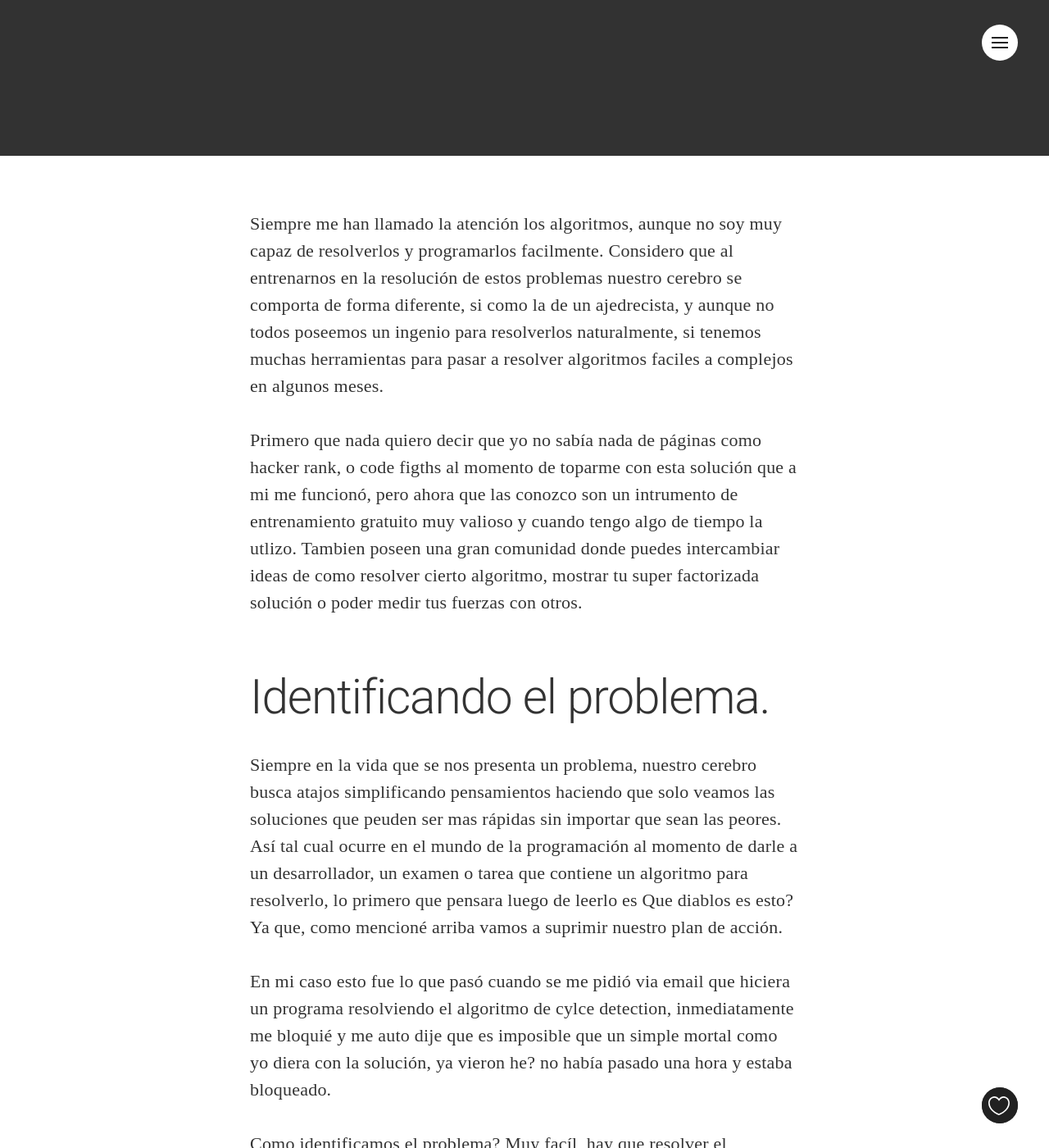
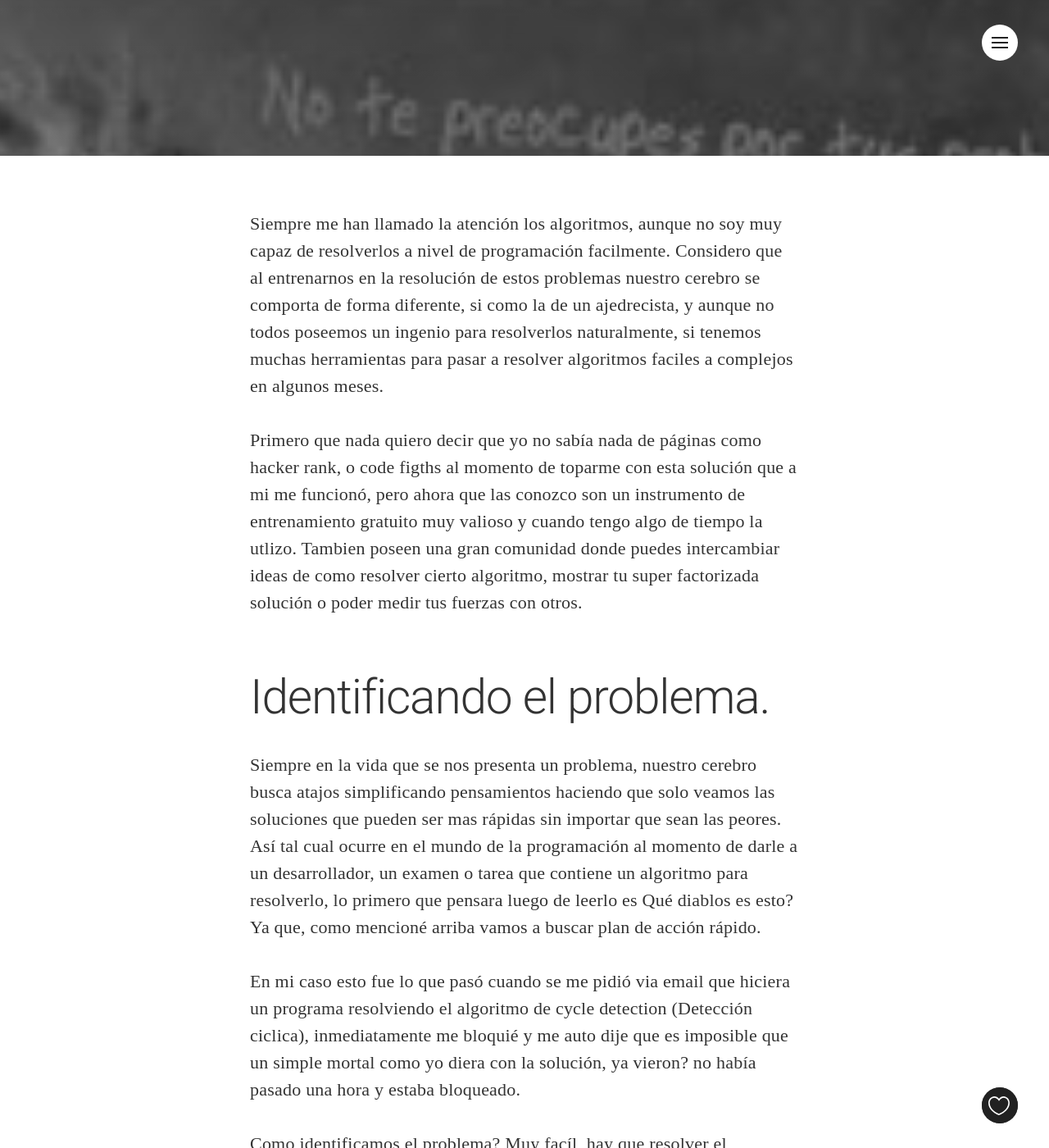
Before and after one commit to AhmadM-DL/freakdroid.github.io, a Jekyll site: the page built from draft/2017-11-12-como-resolver-algoritmos-ami-modo.md, in a window 1280 px wide and 1400 px high, scrolled down 437 px. Shown: the whole window at 82% size. Built offline with Jekyll 4.4.1, drawn with Linux system fonts in a browser that asks for light colours; nearby versions of some CDN libraries; some web fonts are replaced; comment, search, counter and statistics services are not loaded; some of the changed text lies outside the part shown.

Commit message:
Updated post

```diff
--- a/draft/2017-11-12-como-resolver-algoritmos-ami-modo.md
+++ b/draft/2017-11-12-como-resolver-algoritmos-ami-modo.md
@@ -7,23 +7,23 @@
 categories: vida carrera-profesional estudios
 tags:  life
 image:
-  feature:
+  feature: albert.jpeg
   topPosition: -50px
 bgContrast: dark
 bgGradientOpacity: darker
 syntaxHighlighter: no
 ---
 
-Siempre me han llamado la atención los algoritmos, aunque no soy muy capaz de resolverlos y programarlos facilmente. Considero que al entrenarnos en la resolución de estos problemas nuestro cerebro se comporta de forma diferente, si como la de un ajedrecista, y aunque no todos poseemos un ingenio para resolverlos naturalmente, si tenemos muchas herramientas para pasar a resolver algoritmos faciles a complejos en algunos meses.
+Siempre me han llamado la atención los algoritmos, aunque no soy muy capaz de resolverlos a nivel de programación facilmente. Considero que al entrenarnos en la resolución de estos problemas nuestro cerebro se comporta de forma diferente, si como la de un ajedrecista, y aunque no todos poseemos un ingenio para resolverlos naturalmente, si tenemos muchas herramientas para pasar a resolver algoritmos faciles a complejos en algunos meses.
 
-Primero que nada quiero decir que yo no sabía nada de páginas como hacker rank, o code figths al momento de toparme con esta solución que a mi me funcionó, pero ahora que las conozco son un intrumento de entrenamiento gratuito muy valioso y cuando tengo algo de tiempo la utlizo. Tambien poseen una gran comunidad donde puedes intercambiar ideas de como resolver cierto algoritmo, mostrar tu super factorizada solución o poder medir tus fuerzas con otros.
+Primero que nada quiero decir que yo no sabía nada de páginas como hacker rank, o code figths al momento de toparme con esta solución que a mi me funcionó, pero ahora que las conozco son un instrumento de entrenamiento gratuito muy valioso y cuando tengo algo de tiempo la utlizo. Tambien poseen una gran comunidad donde puedes intercambiar ideas de como resolver cierto algoritmo, mostrar tu super factorizada solución o poder medir tus fuerzas con otros.
 
 
 ## Identificando el problema.
 
-Siempre en la vida que se nos presenta un problema, nuestro cerebro busca atajos simplificando pensamientos haciendo que solo veamos las soluciones que peuden ser mas rápidas sin importar que sean las peores. Así tal cual ocurre en el mundo de la programación al momento de darle a un desarrollador, un examen o tarea que contiene un algoritmo para resolverlo, lo primero que pensara luego de leerlo es Que diablos es esto? Ya que, como mencioné arriba vamos a suprimir nuestro plan de acción.
+Siempre en la vida que se nos presenta un problema, nuestro cerebro busca atajos simplificando pensamientos haciendo que solo veamos las soluciones que pueden ser mas rápidas sin importar que sean las peores. Así tal cual ocurre en el mundo de la programación al momento de darle a un desarrollador, un examen o tarea que contiene un algoritmo para resolverlo, lo primero que pensara luego de leerlo es Qué diablos es esto? Ya que, como mencioné arriba vamos a buscar plan de acción rápido.
 
-En mi caso esto fue lo que pasó cuando se me pidió via email que hiciera un programa resolviendo el algoritmo de cylce detection, inmediatamente me bloquié y me auto dije que es imposible que un simple mortal como yo diera con la solución, ya vieron he? no había pasado una hora y estaba bloqueado.
+En mi caso esto fue lo que pasó cuando se me pidió via email que hiciera un programa resolviendo el algoritmo de cycle detection (Detección ciclica), inmediatamente me bloquié y me auto dije que es imposible que un simple mortal como yo diera con la solución, ya vieron? no había pasado una hora y estaba bloqueado.
 
 Como identificamos el problema? Muy facíl, hay que resolver el algoritmo de cycle detection, por ende este es el problema y debemos buscar una solución acorde con nuestros conocimientos y herramientas.
 
@@ -35,18 +35,20 @@
 
 Bien ya que hemos identifiado el problema, debemos buscar que herramientas tenemos a la mano para aterrizar nuestro problema a tierra. En el caso del algoritmo cycle detection poseemos muchas herramientas pero la mas valiosa es el internet y nuestra computadora (Obviamente). Ademas se me solicitaba que debía ser hecho en un lenguaje especifico (Nodejs) así que sabemos que tenemos que buscar la solución aplicada al javascript.
 
+Notese como pasamos de estar desesperados, a contar con un plan de acción.
+
 ## Lee un poco de lo que se te pide (Si sabes o no sabes del tema).
 
 Ok, ya hemos avanzado al paso numero 3 y es hora de abrir el navegador, ir al buscador y comenzar a leer  bibliografia sobre nuestro problema.
 
 Nota: Este punto no es valido para algunos problemas de la vida diaria, recuerda que en internet hay que tener cuidado con lo que se lee.
 
-En mi caso fui a wikipedia y leí que era el cicle detection (detección ciclica), y me di cuenta que es un algoritmo creado por blah para detectar cuando en un array comenzaba a repetirse el mismo ciclo de letras o numeros. MMMM ya todo va tomando forma, pero aún tengo la anciedad de que no lo puedo resolver, calma que aún falta.
+En mi caso fui a wikipedia y leí que era el cycle detection (detección ciclica), y me di cuenta que es un algoritmo creado por blah para detectar cuando en un array comenzaba a repetirse el mismo ciclo de letras o numeros. MMMM ya todo va tomando forma, pero aún tengo la ansiedad de que no lo puedo resolver, calma que aún falta.
 
 
 ## Buscar información mas profunda sobre el problema.
 
-Luego de buscar que rayos nos piden resolver, es importante profundisar el tema buscando otros recursos de la web que nos ayuden. Yo busqué varias páginas especializadas en algoritmos para saber mas de la teoria del mismo, e indagando llegue a una página que hablaba solo problemas computacionales. Claro luego de haber visto como 5 videos de indues explicando soluciones alternativas, pobre de mi.
+Luego de buscar que rayos nos piden resolver, es importante profundisar el tema buscando otros recursos de la web que nos ayuden. Yo busqué varias páginas especializadas en algoritmos para saber mas de la teoria del mismo, e indagando llegue a una página que hablaba solo de algoritmos matematicos. Claro luego de haber visto como 5 videos de indues explicando soluciones alternativas, pobre de mi.
 
 La página parecia una extensión de alguna wiki de la web especializada en resolución de problemas de matematica y grafos, habían un sin fin de cosas planteadas, hasta que vi que hablaban del cycle detection en un topico. Al abrirlo me di cuenta que habían alrededor de 20 paginas con links, citas bibliograficas y ejemplos asi que puse manos a la obra.
 
@@ -54,3 +56,20 @@
 
 
 ## Programando el algoritmo.
+
+Como dije arriba, vi una luz al final del tunel y fue en que conseguí mi estrategia para solventar el problema. La misma fue buscar como resolver el algoritmo en un lenguaje fuerte y ver si podia traducirlo al Javascript. Honestamente esto es algo que se puede decir que es legal hacerlo ya que mucho están resueltos en python, Java o C#, y mucha gente lo que hace es adaptarlos a su lenguaje y colocarlo free para el consumo de otras personas.
+
+Yo comencé a buscar como resolverlo en python, ya que todos los algoritmos están resueltos bajo este lenguaje y de mi parte lo entiendo bastante bien aunque no lo códifico a diario. Al encontrar el ejemplo codificado en python me di cuenta que habían 2 soluciones, así que decidí usar la solución mas nueva.
+
+Este camino tambien tiene su complejidad, ya que muchas funciones de python no están en javascript así que traducirlo fue una labor de leer y algo de ensayo y error.
+
+## Problema resuelto.
+
+Ya con haber traducido el algoritmo, analizado todo el problema y testeado el mismo, se puede decir que el problema esta resuelto. Tan solo con haber seguido esos pasos pude resolver este algoritmo en 2 días, aunque la empresa me dio 4, para terminar unas cosas como colocarlo dentro de un API y pintar los valores via web.
+
+
+Recuerden que siempre para resolver un problema, por mas feo que se vea es sentarse a ver las cosas de varios puntos de vistas. No siempre se resuelven las cosas de la noche a la mañana, ademas cada vez qeu vamos pasando por diferentes problemas y los vamos resolviendo nos vamos volviendo personas mas agiles y astutas.
+
+Espero les haya gustado.
+
+Wilfredo.
```
Also changed, not shown: assets/images/hero/Albert.jpeg (added).
